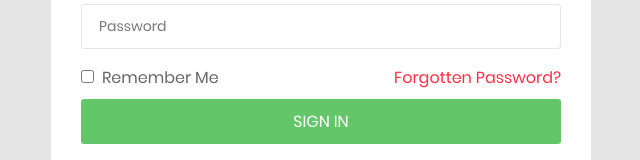
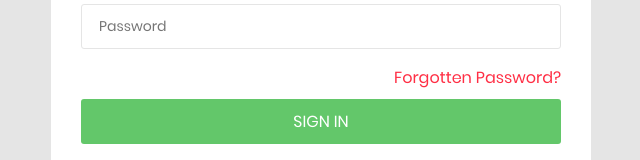
Before and after one commit to UbayAg/JobAlert-Dashboard, a Vue app: page /#/login in a window 1280 px wide. Shown: the part 301-461 px from the top of the page, without its empty margins (319-959 px from the left). Built offline with nearby package versions, Linux system fonts and the light colour scheme.

Commit message:
A falta de UNSUBSCRIBE

```diff
--- a/src/App.vue
+++ b/src/App.vue
@@ -25,7 +25,6 @@ export default {
   methods: {
     auth(){
       this.authenticated = localStorage.getItem("auth");
-      console.log("[AUTH]: ", this.authenticated);
     },
     logOut(){
 
--- a/src/components/JobsPage.vue
+++ b/src/components/JobsPage.vue
@@ -53,10 +53,8 @@ export default {
   },
   mounted() {
       this.auth();
-      console.log('[AUTH2]: ', this.authenticated)
     if (this.authenticated !== true) {
       this.$router.replace({ name: "loginPage" });
-      console.log('hola')
     }
     this.getJobs();
   },
@@ -69,20 +67,16 @@ export default {
   },
   methods: {
     getJobs() {
-      console.log("GET A FUKING JOB!");
       axios
         .get("http://34.253.84.43:3030/api/jobs/"+localStorage.getItem("user_id"))
         .then(response => {
-          (this.jobsList = response.data),
-            console.log(response);
+          (this.jobsList = response.data)
         })
         .catch(error => {
-          console.log("ERROR:", error);
         });
     },
     auth() {
       this.authenticated = localStorage.getItem("auth");
-      console.log("[AUTH]: ", this.authenticated);
     }
   }
 };
--- a/src/components/SideBar.vue
+++ b/src/components/SideBar.vue
@@ -247,7 +247,6 @@ export default {
   methods: {
     auth(){
       this.authenticated = localStorage.getItem("auth");
-      console.log("[AUTH]: ", this.authenticated);
     }
   }
 };
--- a/src/components/SignUpPage.vue
+++ b/src/components/SignUpPage.vue
@@ -88,16 +88,15 @@ export default {
         email: this.S_email,
         password: hash.sha256().update(this.S_password).digest('hex')
       }
-      console.log(this.S_data);
+      const that = this;
       axios
         .post("http://34.253.84.43:3030/api/users", this.S_data)
         .then(function(response) {
-          // handle success
-          console.log(response);
+            // handle success
+            that.$router.replace({ name: "loginPage" });
         })
         .catch(function(error) {
           // handle error
-          console.log(error);
         })
         .then(function() {
           // always executed
@@ -106,7 +105,6 @@ export default {
     },
     auth(){
       this.authenticated = localStorage.getItem("auth");
-      console.log("[AUTH]: ", this.authenticated);
     }
   }
 };
--- a/src/components/SubsPage.vue
+++ b/src/components/SubsPage.vue
@@ -62,28 +62,22 @@ export default {
       axios
         .get("http://34.253.84.43:3030/api/subscriptions/"+localStorage.getItem("user_id"))
         .then(response => {
-          console.log(response.subscriptions);
           this.subsList = response.data.subscriptions;
-          console.log(this.subsList)
         })
         .catch(error => {
-          console.log("ERROR:", error);
         });
     },
     unsubscribe(sub){
       axios
         .post("http://34.253.84.43:3030/api/subscriptions/"+localStorage.getItem("user_id"))
         .then(response => {
-          console.log(response.subscriptions);
 
         })
         .catch(error => {
-          console.log("ERROR:", error);
         });
     },
     auth(){
       this.authenticated = localStorage.getItem("auth");
-      console.log("[AUTH]: ", this.authenticated);
     }
   }
 };
--- a/src/components/dashboard.vue
+++ b/src/components/dashboard.vue
@@ -99,11 +99,9 @@ export default {
       localStorage.removeItem("user_password", "");
       localStorage.removeItem("user_id", "");
       this.$router.replace({ name: "loginPage" });
-      console.log('replace')
     },
     auth(){
       this.authenticated = localStorage.getItem("auth");
-      console.log("[AUTH]: ", this.authenticated);
     }
   }
 };
--- a/src/components/loginPage.vue
+++ b/src/components/loginPage.vue
@@ -22,7 +22,6 @@
                                 </div>
                                 <div class="login-checkbox">
                                     <label>
-                                        <input type="checkbox" name="remember">Remember Me
                                     </label>
                                     <label>
                                         <a href="#">Forgotten Password?</a>
@@ -78,7 +77,6 @@ export default {
         //password: this.password
       }
       const that = this;
-      console.log("[USER DATA]: ",this.data);
       axios
         .post("http://34.253.84.43:3030/api/sign", this.data)
         .then(function(response) {
@@ -98,7 +96,6 @@ export default {
           that.$router.replace({ name: "JobsPage" });
         })
         .catch(function(error) {
-          console.log(error);
         })
         .then(function() {
           // always executed
@@ -106,7 +103,6 @@ export default {
     },
     auth(){
       this.authenticated = localStorage.getItem("auth");
-      console.log("[AUTH]: ", this.authenticated);
     }
   }
 };
```
